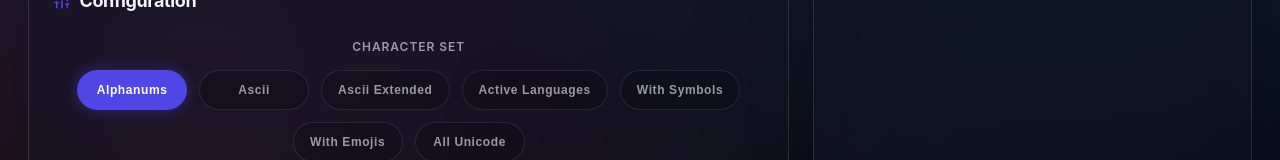
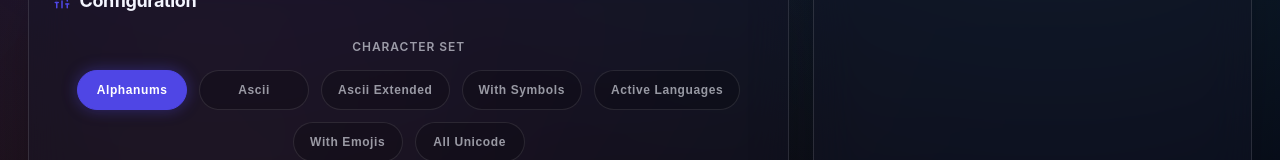
Before and after one commit to WireSwarm/UnknownSecret, a React (Vite) app: page / in a window 1280 px wide. Shown: the part 482-642 px from the top of the page. Built offline with nearby package versions, Linux system fonts and the light colour scheme; a web font is replaced by a local one.

Commit message:
chore : updating charset

```diff
--- a/src/components/generator/GeneratorPanel.jsx
+++ b/src/components/generator/GeneratorPanel.jsx
@@ -1,11 +1,11 @@
-import React, { useState, useEffect } from 'react';
+import React, { useState, useEffect, useMemo } from 'react';
 import { RefreshCw, Copy, Check, Eye, EyeOff, Dice5, ShieldAlert, Sparkles, Plus, Trash2, Save, ChevronDown, Sliders } from 'lucide-react';
 import { GlassCard } from '../ui/GlassCard';
 import { Button } from '../ui/Button';
 import { Input } from '../ui/Input';
 import { Slider } from '../ui/Slider';
 import { Toggle } from '../ui/Toggle';
-import { generatePassword, PRESETS, buildCharset } from '../../utils/passwordGen';
+import { generatePassword, PRESETS, buildCharset, getCharsetSizes } from '../../utils/passwordGen';
 import { EntropyMeter } from './EntropyMeter';
 
 export function GeneratorPanel({ onCopyPassword }) {
@@ -173,16 +173,54 @@ export function GeneratorPanel({ onCopyPassword }) {
 
     // Predefined Sets with linear inclusion hierarchy (left to right = small to large)
     // Each set includes all sets to its LEFT (like ℕ ⊂ ℤ ⊂ ℚ ⊂ ℝ ⊂ ℂ)
-    const SETS_ORDER = ['alphanums', 'ascii', 'ascii_extended', 'active_languages', 'symbols_set', 'emojis', 'all_unicode'];
+    const SETS_ORDER = ['alphanums', 'ascii', 'ascii_extended', 'symbols_set', 'active_languages', 'emojis', 'all_unicode'];
+
+    // Get exact charset sizes (computed once and cached)
+    const charsetSizes = useMemo(() => getCharsetSizes(), []);
 
     const SETS = {
-        alphanums: { id: 'alphanums', name: 'Alphanums', tokens: ['alphanums'] },
-        ascii: { id: 'ascii', name: 'Ascii', tokens: ['ascii'] },
-        ascii_extended: { id: 'ascii_extended', name: 'Ascii Extended', tokens: ['ascii_extended'] },
-        active_languages: { id: 'active_languages', name: 'Active Languages', tokens: ['active_languages'] },
-        symbols_set: { id: 'symbols_set', name: 'With Symbols', tokens: ['symbols_set'] },
-        emojis: { id: 'emojis', name: 'With Emojis', tokens: ['emojis'] },
-        all_unicode: { id: 'all_unicode', name: 'All Unicode', tokens: ['all_unicode'] }
+        alphanums: {
+            id: 'alphanums',
+            name: 'Alphanums',
+            tokens: ['alphanums'],
+            description: 'a-z, A-Z, 0-9'
+        },
+        ascii: {
+            id: 'ascii',
+            name: 'Ascii',
+            tokens: ['ascii'],
+            description: '+ Full ASCII table (U+0000-00FF)'
+        },
+        ascii_extended: {
+            id: 'ascii_extended',
+            name: 'Ascii Extended',
+            tokens: ['ascii_extended'],
+            description: '+ Latin Extended A & B (U+0100-024F)'
+        },
+        symbols_set: {
+            id: 'symbols_set',
+            name: 'With Symbols',
+            tokens: ['symbols_set'],
+            description: '+ Arrows, Math, Currency (→∑€...)'
+        },
+        active_languages: {
+            id: 'active_languages',
+            name: 'Active Languages',
+            tokens: ['active_languages'],
+            description: '+ Greek, Cyrillic, Hebrew, Arabic (αБא...)'
+        },
+        emojis: {
+            id: 'emojis',
+            name: 'With Emojis',
+            tokens: ['emojis'],
+            description: '+ Emojis (🎉🔥💻...)'
+        },
+        all_unicode: {
+            id: 'all_unicode',
+            name: 'All Unicode',
+            tokens: ['all_unicode'],
+            description: '+ Full BMP (CJK, Technical...)'
+        }
     };
 
     // State for tracking hovered set (for inclusion highlighting)
@@ -568,6 +606,7 @@ export function GeneratorPanel({ onCopyPassword }) {
                                         onMouseEnter={() => setHoveredSet(key)}
                                         onMouseLeave={() => setHoveredSet(null)}
                                         className="charset-selector-btn rounded-full transition-all px-4 py-2 text-sm cursor-pointer"
+                                        title={`${SETS[key].description}\n${charsetSizes[key]?.toLocaleString() || '?'} characters`}
                                         style={{
                                             background: isActive
                                                 ? 'var(--primary)'
--- a/src/utils/passwordGen.js
+++ b/src/utils/passwordGen.js
@@ -45,8 +45,32 @@ export const PRESETS = {
     all_unicode: { id: 'all_unicode', name: 'All Unicode', tokens: ['all_unicode'] }
 };
 
+// Cache for charset sizes (computed once)
+let charsetSizesCache = null;
+
+/**
+ * Computes the exact size of each charset level
+ * Returns an object with charset id -> character count
+ */
+export function getCharsetSizes() {
+    if (charsetSizesCache) return charsetSizesCache;
+
+    const HIERARCHY = ['alphanums', 'ascii', 'ascii_extended', 'symbols_set', 'active_languages', 'emojis', 'all_unicode'];
+    const sizes = {};
+
+    for (const token of HIERARCHY) {
+        const charset = buildCharset({ tokens: [token] });
+        sizes[token] = charset.length;
+    }
+
+    charsetSizesCache = sizes;
+    return sizes;
+}
+
 /**
  * Generates a charset string based on configuration
+ * Sets are INCLUSIVE: each set includes all characters from sets to its "left" in the hierarchy
+ * Hierarchy: alphanums ⊂ ascii ⊂ ascii_extended ⊂ symbols_set ⊂ active_languages ⊂ emojis ⊂ all_unicode
  */
 export function buildCharset({ tokens = [], excludeChars = '', includeChars = '', onlyPrintable = false }) {
     let pool = '';
@@ -56,37 +80,59 @@ export function buildCharset({ tokens = [], excludeChars = '', includeChars = ''
         let localPool = '';
         for (let i = start; i <= end; i++) {
             if (!isInDenyList(i, onlyPrintable)) {
-                // Ensure we don't add surrogates individually if they were somehow missed by denylist (though denylist covers them)
-                // String.fromCodePoint handles creating the char
                 try {
                     localPool += String.fromCodePoint(i);
                 } catch (e) {
-                    // Ignore valid invalid code points
+                    // Ignore invalid code points
                 }
             }
         }
         return localPool;
     };
 
-    // Alphanums (a-z, A-Z, 0-9) - Safe by definition usually, but good to be consistent
-    if (tokens.includes('alphanums')) {
+    // Define the hierarchy order (left = smaller, right = larger/includes all before)
+    const HIERARCHY = ['alphanums', 'ascii', 'ascii_extended', 'symbols_set', 'active_languages', 'emojis', 'all_unicode'];
+
+    // Find the "highest" (rightmost) token in the hierarchy
+    let maxLevel = -1;
+    for (const token of tokens) {
+        const level = HIERARCHY.indexOf(token);
+        if (level > maxLevel) {
+            maxLevel = level;
+        }
+    }
+
+    // Build pool by including all sets up to and including maxLevel
+    // Level 0: alphanums (a-z, A-Z, 0-9) = 62 chars
+    if (maxLevel >= 0) {
         pool += CHAR_SETS.lowercase + CHAR_SETS.uppercase + CHAR_SETS.numbers;
     }
 
-    // Basic Ascii (U+0021 – U+007E)
-    if (tokens.includes('ascii')) {
-        pool += addSafeRange(0x0021, 0x007E);
+    // Level 1: ascii - Full 8-bit ASCII table (ISO 8859-1 / Latin-1)
+    // U+0000 to U+00FF = 256 code points (includes control chars filtered by denylist)
+    if (maxLevel >= 1) {
+        pool += addSafeRange(0x0000, 0x00FF);
     }
 
-    // Ascii Extended (U+0020 – U+00FF, U+0100 – U+017F, U+0180 – U+024F)
-    if (tokens.includes('ascii_extended')) {
-        pool += addSafeRange(0x0020, 0x00FF);
-        pool += addSafeRange(0x0100, 0x017F);
-        pool += addSafeRange(0x0180, 0x024F);
+    // Level 2: ascii_extended - Adds Latin Extended-A and Latin Extended-B
+    // Latin Extended-A: U+0100 to U+017F (128 chars)
+    // Latin Extended-B: U+0180 to U+024F (208 chars)
+    if (maxLevel >= 2) {
+        pool += addSafeRange(0x0100, 0x017F); // Latin Extended-A
+        pool += addSafeRange(0x0180, 0x024F); // Latin Extended-B
     }
 
-    // Active Languages (Greek, Cyrillic, Armenian, Hebrew, Arabic)
-    if (tokens.includes('active_languages')) {
+    // Level 3: symbols_set (includes ascii_extended)
+    if (maxLevel >= 3) {
+        pool += addSafeRange(0x2000, 0x206F); // Punctuation
+        pool += addSafeRange(0x20A0, 0x20CF); // Currency
+        pool += addSafeRange(0x2100, 0x214F); // LetterLike
+        pool += addSafeRange(0x2190, 0x21FF); // Arrows
+        pool += addSafeRange(0x2200, 0x22FF); // Math
+    }
+
+    // Level 4: active_languages (includes symbols_set)
+    if (maxLevel >= 4) {
         pool += addSafeRange(0x0370, 0x03FF); // Greek
         pool += addSafeRange(0x0400, 0x04FF); // Cyrillic
         pool += addSafeRange(0x0530, 0x058F); // Armenian
@@ -94,59 +140,20 @@ export function buildCharset({ tokens = [], excludeChars = '', includeChars = ''
         pool += addSafeRange(0x0600, 0x06FF); // Arabic
     }
 
-    // Symbols (Punctuation, Currency, LetterLike, Arrows, Math)
-    if (tokens.includes('symbols_set')) {
-        pool += addSafeRange(0x2000, 0x206F); // Punctuation
-        pool += addSafeRange(0x20A0, 0x20CF); // Currency
-        pool += addSafeRange(0x2100, 0x214F); // LetterLike
-        pool += addSafeRange(0x2190, 0x21FF); // Arrows
-        pool += addSafeRange(0x2200, 0x22FF); // Math
-    }
-
-    // Emojis (U+1F300 – U+1FAFF)
-    if (tokens.includes('emojis')) {
-        // Emojis are outside BMP (surrogate pairs in JS strings), but String.fromCodePoint works
+    // Level 5: emojis (includes active_languages)
+    if (maxLevel >= 5) {
         pool += addSafeRange(0x1F300, 0x1FAFF);
     }
 
-    // All Unicode
-    if (tokens.includes('all_unicode')) {
+    // Level 6: all_unicode (includes emojis)
+    if (maxLevel >= 6) {
         if (onlyPrintable) {
-            // Approximation of "Printable" across Unicode is complex.
-            // We will take standard blocks avoiding controls.
-            // Re-using defined blocks + typical ranges.
-            // Simple approach: standard sets above + CJK + others?
-            // User asked for "All Unicode" then "Only Printable" option.
-            // We'll define "All Unicode" as a massive range, and "Only Printable" as filtering out Control Chars.
-            // BUT generating ALL unicode is huge (1M+ chars). We should probably pick a large sampling or specific blocks.
-            // Given constraints, let's include all BMP (0-FFFF) except surrogates/private/control.
-
-            let ranges = [
-                [0x0020, 0x007E], [0x00A0, 0xD7FF], [0xE000, 0xFFFD],
-                [0x10000, 0x10FFFF] // Astral planes
-            ];
-
-            // Too expensive to generate string. We need a generator or sampling approach if "All" is active.
-            // For now, let's bundle a very wide set of safe ranges if specific logic isn't changed.
-            // However, "pool" string approach crashes with 1M chars.
-            // We will handle this in the Generation Step if "all_unicode" is active.
-            // Just return a flag or special marker?
-            // For compatibility with current logic, let's add BMP reasonable ranges (~50k chars).
             pool += addSafeRange(0x0020, 0xD7FF);
-            pool += addSafeRange(0xE000, 0xFFFD); // Some of this is Private Use, but checkDenyList handles it
+            pool += addSafeRange(0xE000, 0xFFFD);
         } else {
-            // "Truly ALL" - inverted deny list logic basically
-            // We iterate safely through large chunks?
-            // 1M chars is too big for a string. We need a different strategy for 'all_unicode'
-            // if we want to be performant, OR we stick to the reduced set.
-            // The user requested "All Unicode" be the "Inverted Deny List".
-            // Since we can't theoretically put 1,114,112 chars in a string efficiently every time,
-            // we will stick to a reasonable subset (BMP) + some astral planes, FILTERED by denylist.
-
-            // For stability, let's just do BMP + Emojis for now, as full 1M chars crashes browsers.
             pool += addSafeRange(0x0001, 0xD7FF);
             pool += addSafeRange(0xE000, 0xFFFD);
-            pool += addSafeRange(0x1F300, 0x1FAFF); // Include emojis in All Unicode
+            pool += addSafeRange(0x1F300, 0x1FAFF);
         }
     }
 
```
